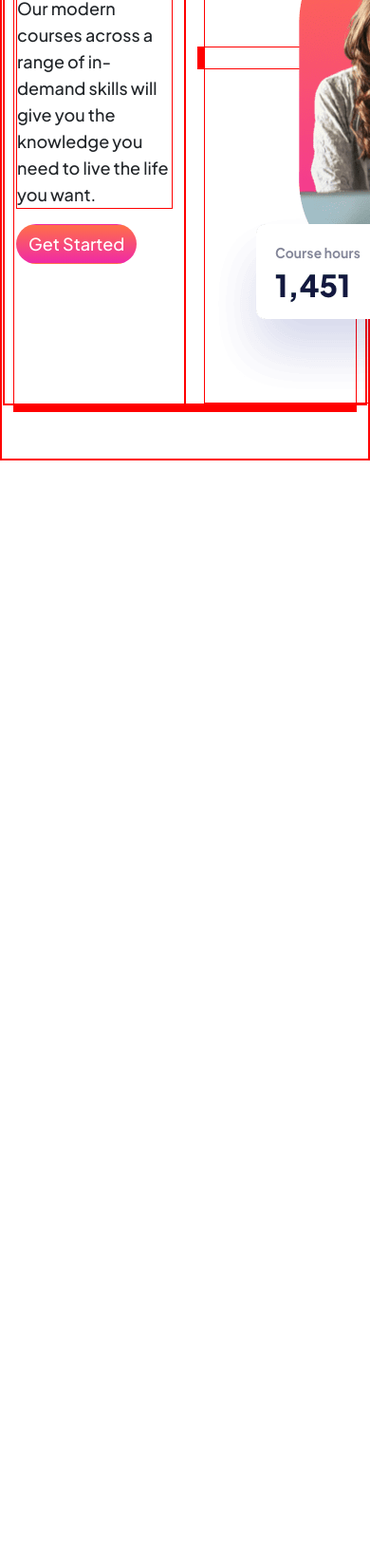
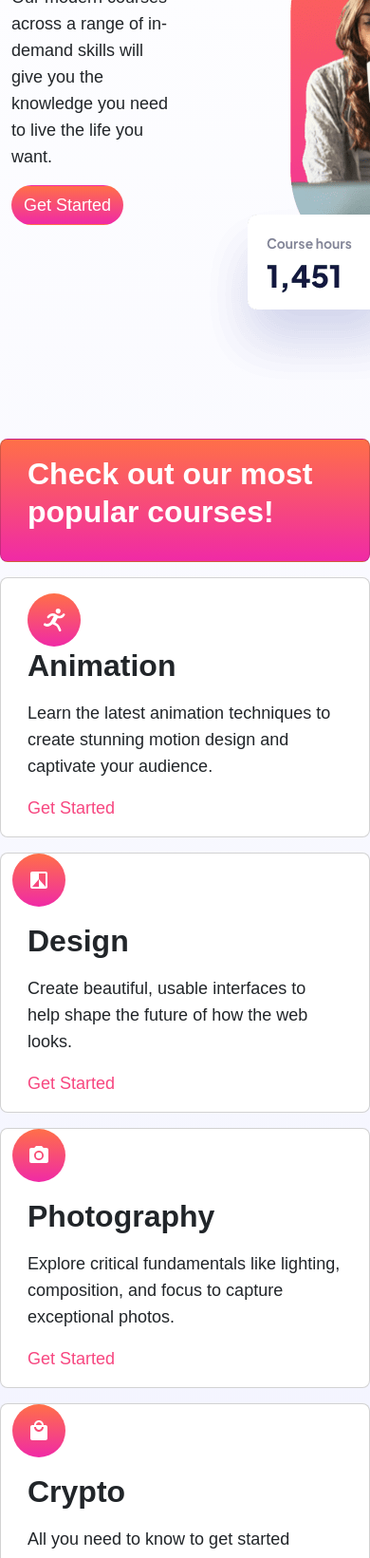
Before and after one commit to Muz0/e-learning, a plain HTML site: page index.html in a window 390 px wide. Shown: the part 359-2000 px from the top of the page at 95% size. Before the commit the page ends 844 px from the top, so only its background shows below. Drawn offline with nearby package versions, Linux system fonts and the light colour scheme.

Commit message:
dev: complete, urge: fix responsiveness of img

```diff
--- a/css/global.css
+++ b/css/global.css
@@ -1,5 +1,7 @@
 /* design system */
-
+a {
+  text-decoration: none;
+}
 /* font */
 @import url("https://fonts.googleapis.com/css2?family=Plus+Jakarta+Sans:wght@500;700;800&display=swap");
 /* font-family: 'Plus Jakarta Sans', sans-serif; */
@@ -134,6 +136,9 @@
   background: linear-gradient(180deg, #FF6F48 0%, #F02AA6 100%);
 }
 
+.white-gradient{
+  background: linear-gradient(180deg, #FFFFFF 0%, #F0F1FF 100%);
+}
 .orange-pink-btn:hover{
   background: linear-gradient(0deg, rgba(255, 255, 255, 0.5), rgba(255, 255, 255, 0.5)), linear-gradient(180deg, #FF6F48 0%, #F02AA6 100%);
 }
--- a/css/responsive.css
+++ b/css/responsive.css
@@ -6,15 +6,23 @@
 /* Small devices (576px and up) */
 @media screen and (min-width: 576px) {
   /* CSS rules for small devices */
+  picture > img {
+    width: 100%;
+    height: auto;
+  }
+
+  #maximize-skill + div {
+    padding-top: 220px;
+  }
 }
 
 /* Medium devices (768px and up) */
 @media screen and (min-width: 768px) {
   /* CSS rules for medium devices */
-  picture > img {
-    width: 100%;
-    height: auto;
+  #maximize-skill{
+    padding-top: 220px;
   }
+
 }
 
 /* Large devices (992px and up) */
--- a/css/style.css
+++ /dev/null
@@ -1,14 +0,0 @@
-* {
-  box-sizing: border-box;
-}
-
-html,
-body {
-  height: 100%;
-  margin: 0;
-  padding: 0;
-}
-
-a {
-  text-decoration: none;
-}
--- a/index.html
+++ b/index.html
@@ -22,80 +22,209 @@
     <!-- User's CSS -->
     <link rel="stylesheet" href="./css/global.css" />
     <link rel="stylesheet" href="./css/responsive.css" />
-    <link rel="stylesheet" href="./css/style.css" />
-
-    <style>
-      *{
-        border: 1px solid red;
-      }
-    </style>
   </head>
 
-  <body class="container-lg ps-md-5 pe-md-5">
-    <header class="d-flex justify-content-between pt-md-4 pt-2">
-      <div class="">
+  <body class="white-gradient">
+    <div class="container-lg ps-md-5 pe-md-5">
+      <header class="row pt-2 pt-md-4">
+        <div class="col-6 col-md-6">
           <a class="navy heading-S" href="#">skilled</a>
         </div>
-      <div class="">
+        <div class="col-6 col-md-6 d-flex justify-content-end">
           <button class="btn dark-btn text-white body-M">Get Started</button>
         </div>
       </header>
-
-    <main>
-      <section class="row">
-        <div class=" col-6 col-md-6 ">
+      <main >
+        <section  class="row mb-5">
+          <div id="maximize-skill" class="col-6 col-md-6 pt-md-5">
             <h1 class="heading-XL">Maximize skill, minimize budget</h1>
             <p class="body-M">
-            Our modern courses across a range of in-demand skills will give you
-            the knowledge you need to live the life you want.
+              Our modern courses across a range of in-demand skills will give
+              you the knowledge you need to live the life you want.
             </p>
             <button class="btn orange-pink-btn text-white body-M">
               Get Started
             </button>
           </div>
-        <div class="col-6 col-md-6 ">
+          <div class="col-6 col-md-6">
             <picture>
               <!-- Source for wider screens -->
-            <source srcset="./assets/image-hero-desktop.png, ./assets/image-hero-desktop@2x.png 2x" media="(min-width: 768px)">
+              <source
+                srcset="
+                  ./assets/image-hero-desktop.png,
+                  ./assets/image-hero-desktop@2x.png 2x
+                "
+                media="(min-width: 768px)"
+              />
 
               <!-- Source for medium-sized screens -->
-            <source srcset="./assets/image-hero-tablet.png, ./assets/image-hero-tablet@2x.png 2x" media="(min-width: 376px) and (max-width: 767px)">
+              <source
+                srcset="
+                  ./assets/image-hero-tablet.png,
+                  ./assets/image-hero-tablet@2x.png 2x
+                "
+                media="(min-width: 376px) and (max-width: 767px)"
+              />
 
               <!-- Source for small screens -->
-            <source srcset="./assets/image-hero-mobile.png, ./assets/image-hero-mobile@2x.png 2x" media="(max-width: 375px)">
+              <source
+                srcset="
+                  ./assets/image-hero-mobile.png,
+                  ./assets/image-hero-mobile@2x.png 2x
+                "
+                media="(max-width: 375px)"
+              />
 
               <!-- Default image if none of the sources match -->
-            <img src="./assets/image-hero-desktop.png" srcset="./assets/image-hero-desktop@2x.png 2x" alt="Responsive Image">
+              <img
+                src="./assets/image-hero-desktop.png"
+                srcset="./assets/image-hero-desktop@2x.png 2x"
+                alt="Responsive Image"
+              />
             </picture>
-
-
           </div>
           <!-- Main content section 1 -->
         </section>
-      <section>
-        <!-- Main content section 2 -->
+        <section class="row card-deck m-sm-2  ">
+          <div
+            class="col-md-4 col-sm-6 card gradient-orange-pink rounded-3 mb-3"
+          >
+            <div class="card-body">
+              <div class="card-text">
+                <p class="text-white heading-M">
+                  Check out our most popular courses!
+                </p>
+              </div>
+            </div>
+          </div>
+
+          <div class="col-md-4 col-sm-6 card rounded-3 mb-3">
+            <div class="card-body">
+              <div class="card-img">
+                <img src="./assets/icon-animation.svg" alt="SVG" />
+              </div>
+              <div class="card-text">
+                <p class="heading-M">Animation</p>
+                <p class="body-M">
+                  Learn the latest animation techniques to create stunning
+                  motion design and captivate your audience.
+                </p>
+                <a
+                  href="#"
+                  target="_blank"
+                  rel="noopener noreferrer"
+                  class="pink body-M"
+                  >Get Started</a
+                >
+              </div>
+            </div>
+          </div>
+          <div class="col-md-4 col-sm-6 card rounded-3 mb-3">
+            <div class="card-img">
+              <img src="./assets/icon-design.svg" alt="SVG" />
+            </div>
+            <div class="card-body">
+              <div class="card-text">
+                <p class="heading-M">Design</p>
+                <p class="body-M">
+                  Create beautiful, usable interfaces to help shape the future
+                  of how the web looks.
+                </p>
+                <a
+                  href="#"
+                  target="_blank"
+                  rel="noopener noreferrer"
+                  class="pink body-M"
+                  >Get Started</a
+                >
+              </div>
+            </div>
+          </div>
+          <div class="col-md-4 col-sm-6 card rounded-3 mb-3">
+            <div class="card-img">
+              <img src="./assets/icon-photography.svg" alt="SVG" />
+            </div>
+            <div class="card-body">
+              <div class="card-text">
+                <p class="heading-M">Photography</p>
+                <p class="body-M">
+                  Explore critical fundamentals like lighting, composition, and
+                  focus to capture exceptional photos.
+                </p>
+                <a
+                  href="#"
+                  target="_blank"
+                  rel="noopener noreferrer"
+                  class="pink body-M"
+                  >Get Started</a
+                >
+              </div>
+            </div>
+          </div>
+
+          <div class="col-md-4 col-sm-6 card rounded-3 mb-3">
+            <div class="card-img">
+              <img src="./assets/icon-business.svg" alt="SVG" />
+            </div>
+            <div class="card-body">
+              <div class="card-text">
+                <p class="heading-M">Crypto</p>
+                <p class="body-M">
+                  All you need to know to get started investing in crypto. Go
+                  from beginner to advanced with this 54 hour course.
+                </p>
+                <a
+                  href="#"
+                  target="_blank"
+                  rel="noopener noreferrer"
+                  class="pink body-M"
+                  >Get Started</a
+                >
+              </div>
+            </div>
+          </div>
+          <div class="col-md-4 col-sm-6 card rounded-3 mb-3">
+            <div class="card-img">
+              <img src="./assets/icon-business.svg" alt="SVG" />
+            </div>
+            <div class="card-body">
+              <div class="card-text">
+                <p class="heading-M">Business</p>
+                <p class="body-M">
+                  A step-by-step playbook to help you start, scale, and sustain
+                  your business without outside investment.
+                </p>
+                <a
+                  href="#"
+                  target="_blank"
+                  rel="noopener noreferrer"
+                  class="pink body-M"
+                  >Get Started</a
+                >
+              </div>
+            </div>
+          </div>
+          <!-- 3*2 in desktop -->
+          <!-- 2*3 in tablet -->
+          <!-- 1*6 in mobile -->
         </section>
       </main>
+    </div>
+    <footer class="container-fluid navy-bg">
+      <div class="container-lg">
+        <div class="row p-2 p-md-4">
+          <div class="col-md-6 col-sm-12">
+            <a class="text-white heading-S" href="#">skilled</a>
+          </div>
+          <div class="col-md-6 col-sm-12 d-flex justify-content-end">
+            <button class="btn blue-pink-btn text-white body-M">
+              Get Started
+            </button>
+          </div>
+        </div>
+      </div>
+    </footer>
 
-    <aside>
-      <!-- Sidebar content goes here -->
-    </aside>
-
-    <footer>
-      <!-- Footer content goes here -->
-    </footer>
-    <!-- Maximize skill, minimize budget Our modern courses across a
-    range of in-demand skills will give you the knowledge you need to live the
-    life you want. Get Started Check out our most popular courses! Animation
-    Learn the latest animation techniques to create stunning motion design and
-    captivate your audience. Get Started Design Create beautiful, usable
-    interfaces to help shape the future of how the web looks. Get Started
-    Photography Explore critical fundamentals like lighting, composition, and
-    focus to capture exceptional photos. Get Started Crypto All you need to know
-    to get started investing in crypto. Go from beginner to advanced with this
-    54 hour course. Get Started Business A step-by-step playbook to help you
-    start, scale, and sustain your business without outside investment. Get
-    Started Get Started -->
     <script
       src="https://cdn.jsdelivr.net/npm/@popperjs/core@2.11.7/dist/umd/popper.min.js"
       integrity="sha384-zYPOMqeu1DAVkHiLqWBUTcbYfZ8osu1Nd6Z89ify25QV9guujx43ITvfi12/QExE"
```
Lines whose indentation alone changed are shown as unchanged.
